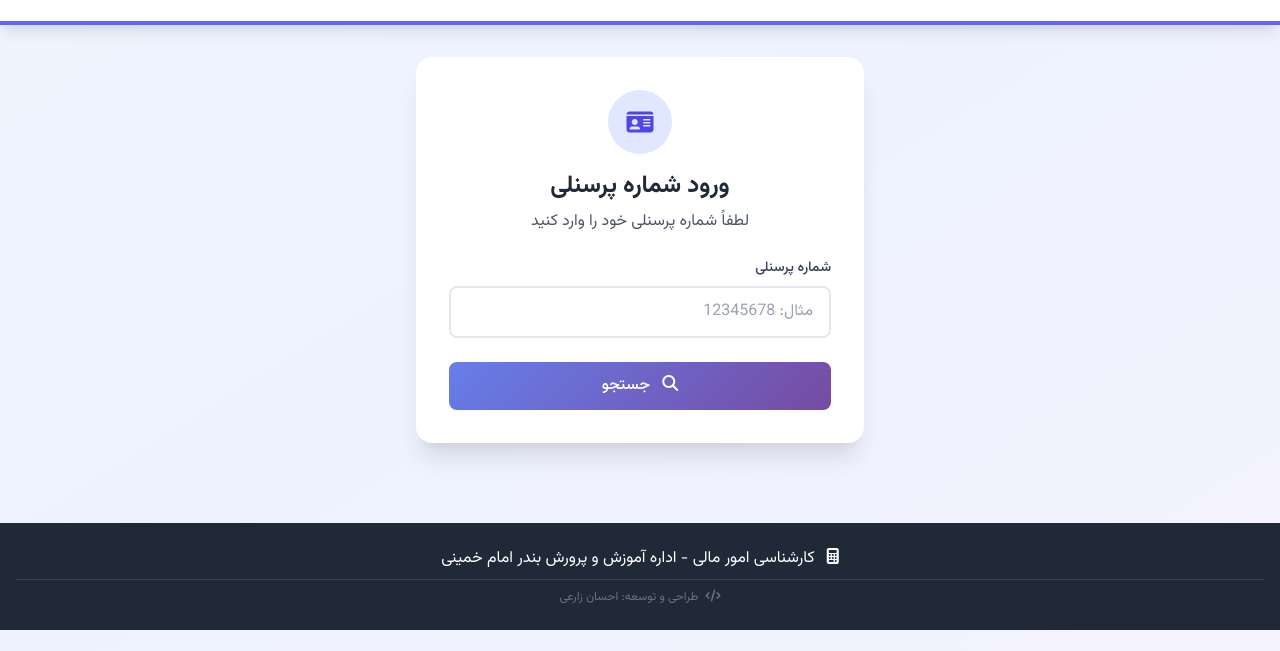
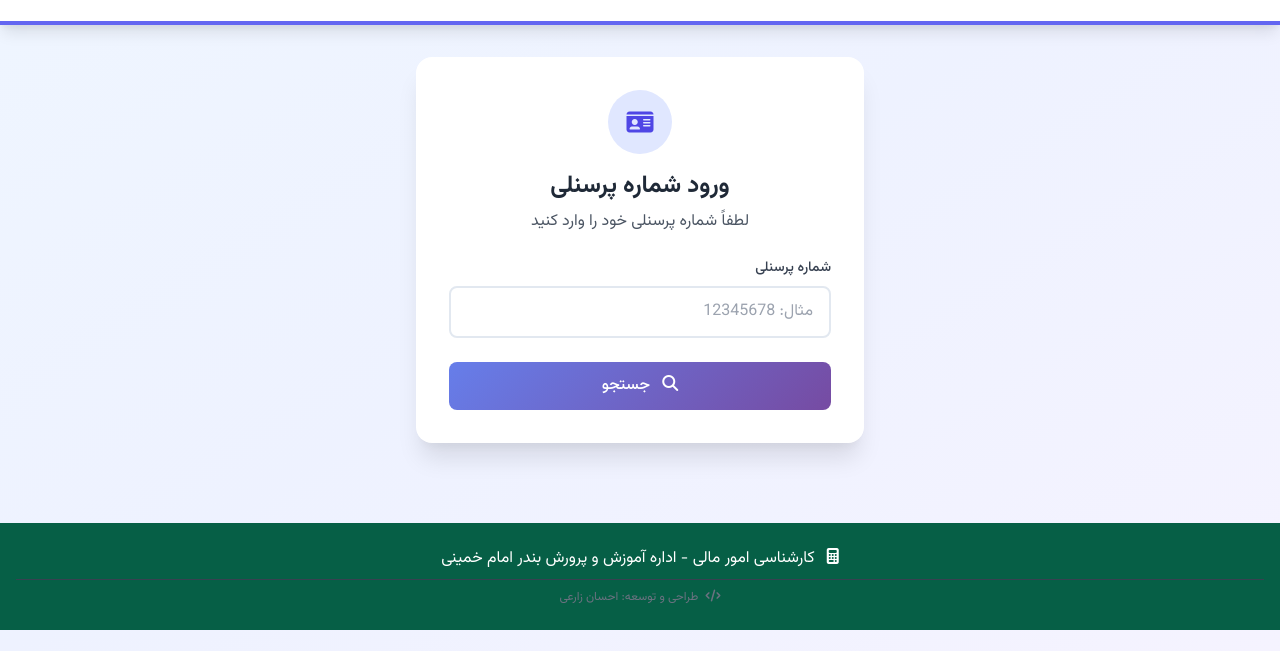
Before and after one commit to zarei176/staff-recruitment, a plain HTML site: page index.html in a window 1280 px wide. Shown: the part 149-800 px from the top of the page. Drawn offline with nearby package versions, Linux system fonts and the light colour scheme; a script that the page names is missing.

Commit message:
Update index.html

```diff
--- a/index.html
+++ b/index.html
@@ -267,7 +267,7 @@
     </div>
 
     <!-- Footer -->
-    <footer class="bg-gray-800 text-white py-6 mt-12">
+    <footer class="bg-green-800 text-white py-6 mt-12">
         <div class="container mx-auto px-4 text-center">
             <p class="persian-text">
                 <i class="fas fa-calculator ml-2"></i>
```
